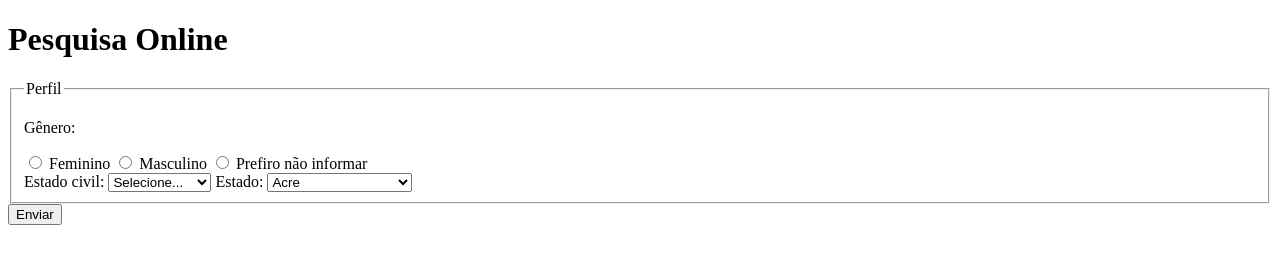
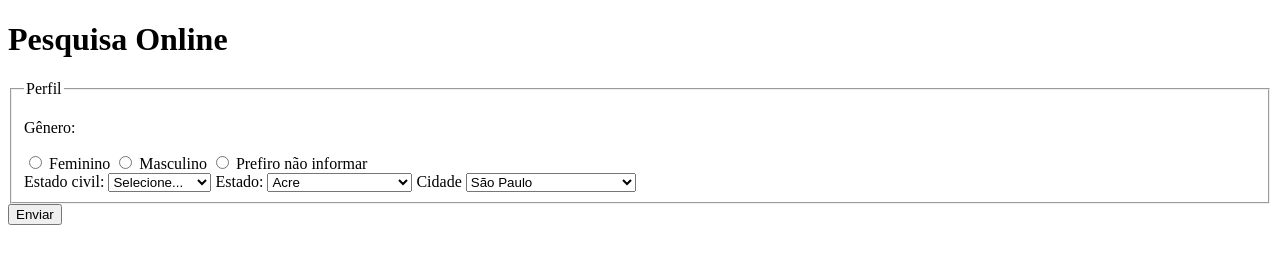
Before and after one commit to LeoNT7/pesquisa-culturama, a plain HTML site: page index.html in a window 1280 px wide. Drawn offline with Linux system fonts and the light colour scheme.

Commit message:
adiciona opcoes de cidade

```diff
--- a/index.html
+++ b/index.html
@@ -1,10 +1,12 @@
 <!DOCTYPE html>
 <html lang="pt-br">
+
 <head>
     <meta charset="UTF-8">
     <meta name="viewport" content="width=device-width, initial-scale=1.0">
     <title>Pesquisa Culturama</title>
 </head>
+
 <body>
     <header>
         <h1>Pesquisa Online</h1>
@@ -88,6 +90,20 @@
                     <option value="tocantins">Tocantins</option>
                 </select>
 
+                <label for="userCity">Cidade</label>
+                <select name="userCity" id>
+                    <option value="saoPaulo">São Paulo</option>
+                    <option value="campinas">Campinas</option>
+                    <option value="guarulhos">Guarulhos</option>
+                    <option value="saoBernardoDoCampo">São Bernardo do Campo</option>
+                    <option value="santoAndre">Santo André</option>
+                    <option value="osasco">Osasco</option>
+                    <option value="ribeiraoPreto">Ribeirão Preto</option>
+                    <option value="sorocaba">Sorocaba</option>
+                    <option value="bauru">Bauru</option>
+                    <option value="piracicaba">Piracicaba</option>
+                </select>
+
             </fieldset>
 
             <button type="submit">Enviar</button>
@@ -98,4 +114,5 @@
 
 
 </body>
+
 </html>
```
Lines whose indentation alone changed are shown as unchanged.
